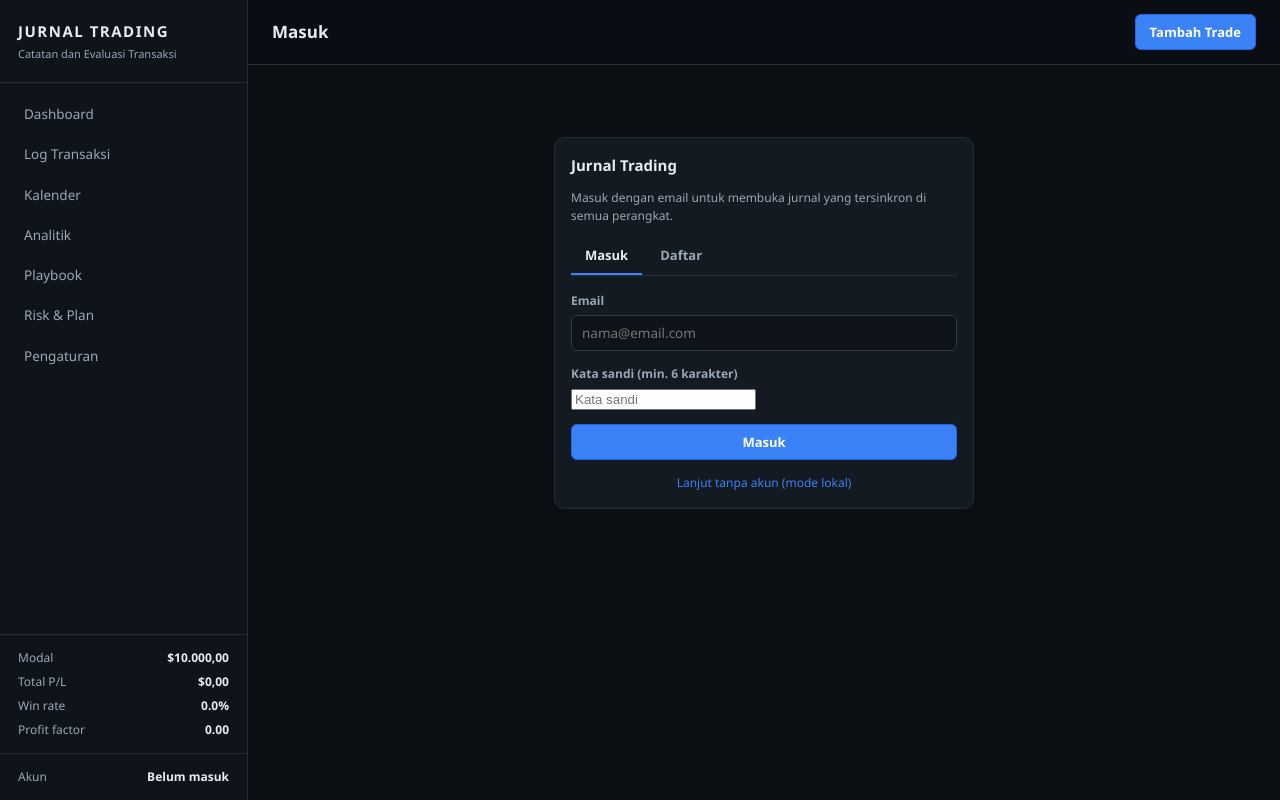
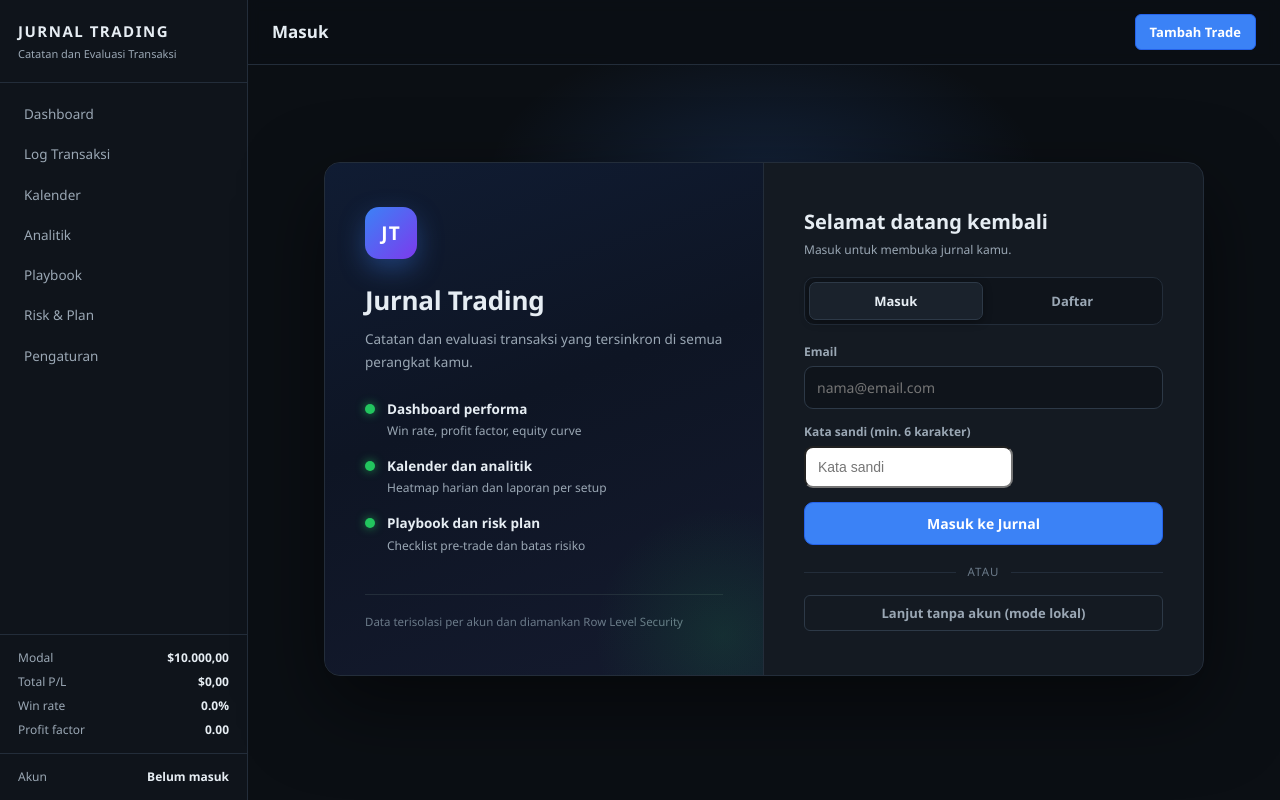
Before and after one commit to Bumi919/jurnal-trading, a plain HTML site: page index.html in a window 1280 px wide. Drawn offline with nearby package versions, Linux system fonts and the light colour scheme.

Commit message:
Modernisasi tampilan layar masuk (split brand + form)

```diff
--- a/css/style.css
+++ b/css/style.css
@@ -801,3 +801,198 @@ input[type="file"]::file-selector-button {
   .sidebar, .topbar, .btn, .filters { display: none !important; }
   body { background: #fff; color: #000; }
 }
+
+/* ---------- Halaman Masuk (modern) ---------- */
+
+.auth-page {
+  min-height: calc(100vh - 140px);
+  display: flex;
+  align-items: center;
+  justify-content: center;
+  padding: 24px 0;
+  position: relative;
+}
+.auth-page::before {
+  content: "";
+  position: absolute;
+  top: -60px;
+  left: 50%;
+  transform: translateX(-50%);
+  width: 560px;
+  max-width: 90%;
+  height: 300px;
+  background: radial-gradient(ellipse at center, rgba(59, 130, 246, .16), transparent 70%);
+  pointer-events: none;
+}
+
+.auth-grid {
+  display: grid;
+  grid-template-columns: 1fr 1fr;
+  gap: 0;
+  width: 100%;
+  max-width: 880px;
+  background: var(--panel);
+  border: 1px solid var(--line);
+  border-radius: 16px;
+  overflow: hidden;
+  box-shadow: 0 30px 80px rgba(0, 0, 0, .5);
+  animation: authIn .3s ease-out;
+  position: relative;
+  z-index: 1;
+}
+@keyframes authIn {
+  from { transform: translateY(14px); opacity: 0; }
+  to   { transform: translateY(0); opacity: 1; }
+}
+
+.auth-brand {
+  background: linear-gradient(160deg, #101c33 0%, #0e1524 45%, #141a2e 100%);
+  border-right: 1px solid var(--line);
+  padding: 44px 40px;
+  display: flex;
+  flex-direction: column;
+  position: relative;
+  overflow: hidden;
+}
+.auth-brand::after {
+  content: "";
+  position: absolute;
+  right: -90px;
+  bottom: -90px;
+  width: 260px;
+  height: 260px;
+  background: radial-gradient(circle, rgba(34, 197, 94, .12), transparent 70%);
+  pointer-events: none;
+}
+.auth-logo {
+  width: 52px;
+  height: 52px;
+  border-radius: 14px;
+  background: linear-gradient(135deg, var(--accent), #7c3aed);
+  display: flex;
+  align-items: center;
+  justify-content: center;
+  font-weight: 800;
+  font-size: 19px;
+  letter-spacing: 1px;
+  color: #fff;
+  box-shadow: 0 10px 26px rgba(59, 130, 246, .35);
+  margin-bottom: 22px;
+}
+.auth-brand h2 {
+  font-size: 26px;
+  margin: 0 0 8px;
+  font-weight: 750;
+  letter-spacing: -.3px;
+}
+.auth-brand > p {
+  color: var(--text-2);
+  font-size: 13.5px;
+  margin: 0 0 26px;
+  line-height: 1.65;
+}
+.auth-feats {
+  list-style: none;
+  margin: 0;
+  padding: 0;
+  display: flex;
+  flex-direction: column;
+  gap: 16px;
+  flex: 1;
+}
+.auth-feats li { display: flex; gap: 12px; align-items: flex-start; }
+.auth-feats .fdot {
+  flex: 0 0 auto;
+  width: 10px;
+  height: 10px;
+  border-radius: 50%;
+  background: var(--green);
+  box-shadow: 0 0 10px rgba(34, 197, 94, .7);
+  margin-top: 5px;
+}
+.auth-feats li div b { display: block; font-size: 13.5px; }
+.auth-feats li div span { font-size: 12px; color: var(--text-2); }
+.auth-secure {
+  margin-top: 28px;
+  padding-top: 18px;
+  border-top: 1px solid var(--line);
+  font-size: 11.5px;
+  color: var(--text-3);
+}
+
+.auth-form-side {
+  padding: 44px 40px;
+  display: flex;
+  flex-direction: column;
+  justify-content: center;
+}
+.auth-card h2 { font-size: 20px; margin: 0 0 4px; font-weight: 700; }
+
+.auth-tabs {
+  display: flex;
+  background: var(--bg-2);
+  border: 1px solid var(--line);
+  border-radius: 10px;
+  padding: 4px;
+  gap: 4px;
+  margin: 18px 0;
+}
+.atab {
+  flex: 1;
+  padding: 9px 0;
+  border: none;
+  background: transparent;
+  color: var(--text-2);
+  font-size: 13px;
+  font-weight: 650;
+  border-radius: 7px;
+  cursor: pointer;
+  font-family: inherit;
+  transition: background .15s, color .15s, box-shadow .15s;
+}
+.atab:hover { color: var(--text); }
+.atab.active {
+  background: var(--panel-2);
+  color: var(--text);
+  box-shadow: 0 2px 8px rgba(0, 0, 0, .35);
+  border: 1px solid var(--line-2);
+}
+
+.auth-card .field input {
+  padding: 11px 12px;
+  font-size: 14px;
+  border-radius: 9px;
+}
+
+.btn-lg { padding: 11px 16px; font-size: 14px; border-radius: 9px; }
+.btn-block { width: 100%; }
+
+.auth-alt {
+  display: flex;
+  align-items: center;
+  gap: 12px;
+  margin: 18px 0 14px;
+  color: var(--text-3);
+  font-size: 11.5px;
+  text-transform: uppercase;
+  letter-spacing: 1px;
+}
+.auth-alt::before, .auth-alt::after {
+  content: "";
+  flex: 1;
+  height: 1px;
+  background: var(--line);
+}
+
+@media (max-width: 860px) {
+  .auth-grid { grid-template-columns: 1fr; max-width: 480px; }
+  .auth-brand {
+    padding: 30px 28px;
+    border-right: none;
+    border-bottom: 1px solid var(--line);
+  }
+  .auth-brand h2 { font-size: 21px; }
+  .auth-feats { gap: 12px; }
+  .auth-secure { display: none; }
+  .auth-form-side { padding: 30px 28px; }
+}
--- a/js/cloud.js
+++ b/js/cloud.js
@@ -112,25 +112,42 @@ Cloud.renderAuth = function () {
   $$('#nav a').forEach(function (a) { a.classList.remove('active'); });
 
   var html =
-    '<div style="max-width:420px;margin:48px auto">' +
-      '<div class="card">' +
-        '<div class="card-head"><h2>Jurnal Trading</h2></div>' +
-        '<p class="muted small" style="margin-top:0">Masuk dengan email untuk membuka ' +
-        'jurnal yang tersinkron di semua perangkat.</p>' +
-        '<div class="tabs">' +
-          '<button class="tab' + (authMode === 'in' ? ' active' : '') + '" id="tabIn" type="button">Masuk</button>' +
-          '<button class="tab' + (authMode === 'up' ? ' active' : '') + '" id="tabUp" type="button">Daftar</button>' +
+    '<div class="auth-page">' +
+      '<div class="auth-grid">' +
+        '<div class="auth-brand">' +
+          '<div class="auth-logo">JT</div>' +
+          '<h2>Jurnal Trading</h2>' +
+          '<p>Catatan dan evaluasi transaksi yang tersinkron di semua perangkat kamu.</p>' +
+          '<ul class="auth-feats">' +
+            '<li><span class="fdot"></span><div><b>Dashboard performa</b><span>Win rate, profit factor, equity curve</span></div></li>' +
+            '<li><span class="fdot"></span><div><b>Kalender dan analitik</b><span>Heatmap harian dan laporan per setup</span></div></li>' +
+            '<li><span class="fdot"></span><div><b>Playbook dan risk plan</b><span>Checklist pre-trade dan batas risiko</span></div></li>' +
+          '</ul>' +
+          '<div class="auth-secure">Data terisolasi per akun dan diamankan Row Level Security</div>' +
+        '</div>' +
+        '<div class="auth-form-side">' +
+          '<div class="auth-card">' +
+            '<h2>' + (authMode === 'in' ? 'Selamat datang kembali' : 'Buat akun baru') + '</h2>' +
+            '<p class="muted small" style="margin-top:0">' +
+              (authMode === 'in'
+                ? 'Masuk untuk membuka jurnal kamu.'
+                : 'Satu akun untuk semua perangkat.') + '</p>' +
+            '<div class="auth-tabs">' +
+              '<button class="atab' + (authMode === 'in' ? ' active' : '') + '" id="tabIn" type="button">Masuk</button>' +
+              '<button class="atab' + (authMode === 'up' ? ' active' : '') + '" id="tabUp" type="button">Daftar</button>' +
             '</div>' +
             '<div id="authErr"></div>' +
             '<div class="field"><label>Email</label>' +
               '<input type="text" id="authEmail" placeholder="nama@email.com" autocomplete="email"></div>' +
             '<div class="field"><label>Kata sandi (min. 6 karakter)</label>' +
               '<input type="password" id="authPass" placeholder="Kata sandi" autocomplete="current-password"></div>' +
-        '<button class="btn btn-primary" id="authGo" type="button" style="width:100%">' +
-          (authMode === 'in' ? 'Masuk' : 'Daftar Akun') + '</button>' +
+            '<button class="btn btn-primary btn-lg btn-block" id="authGo" type="button">' +
+              (authMode === 'in' ? 'Masuk ke Jurnal' : 'Daftar Akun') + '</button>' +
             '<div id="authInfo" style="margin-top:12px"></div>' +
-        '<p class="muted small" style="margin:14px 0 0;text-align:center">' +
-          '<a href="#" id="authLocal">Lanjut tanpa akun (mode lokal)</a></p>' +
+            '<div class="auth-alt"><span>atau</span></div>' +
+            '<button class="btn btn-ghost btn-block" id="authLocal" type="button">Lanjut tanpa akun (mode lokal)</button>' +
+          '</div>' +
+        '</div>' +
       '</div>' +
     '</div>';
 
```
Lines whose indentation alone changed are shown as unchanged.
